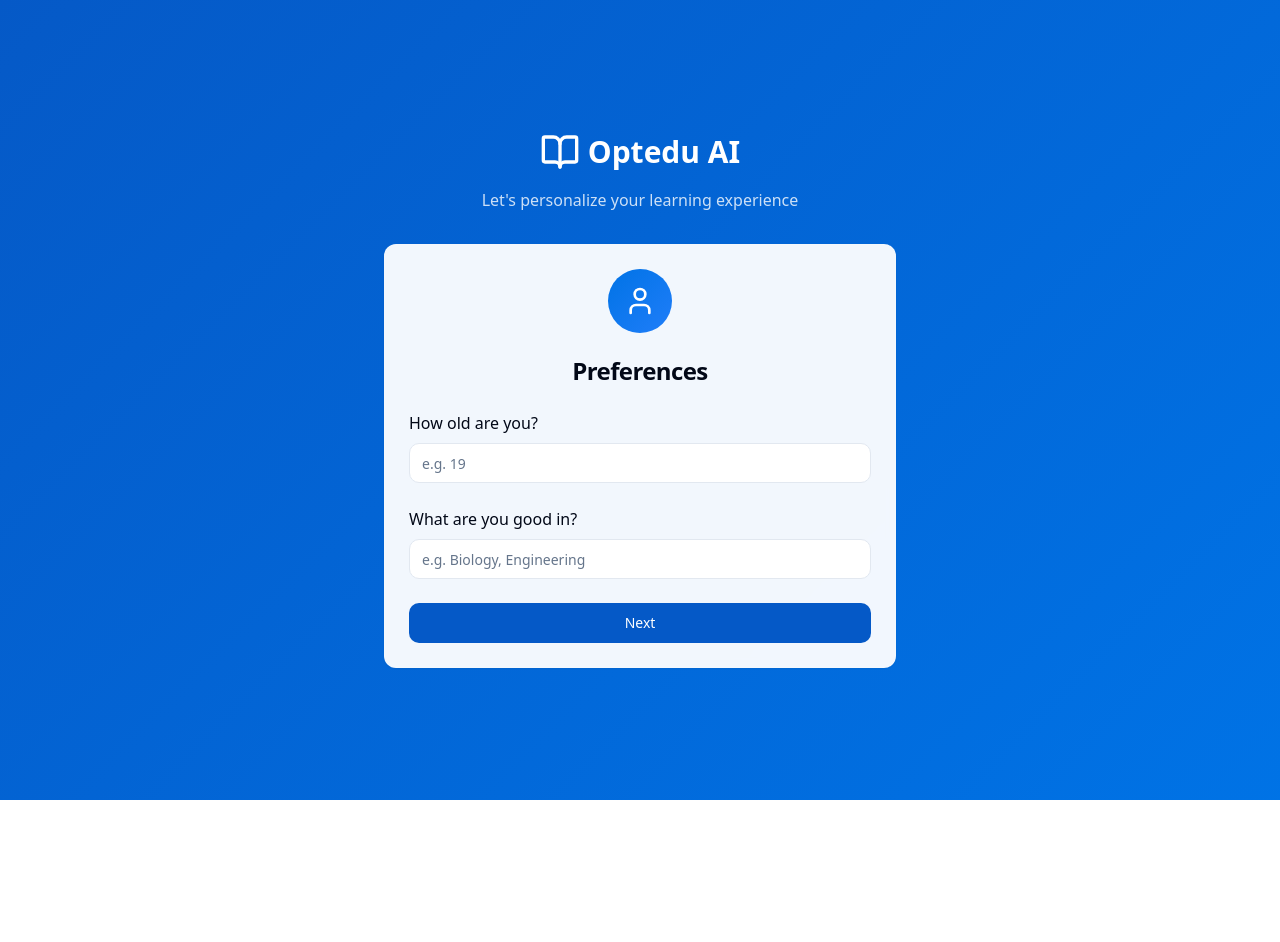
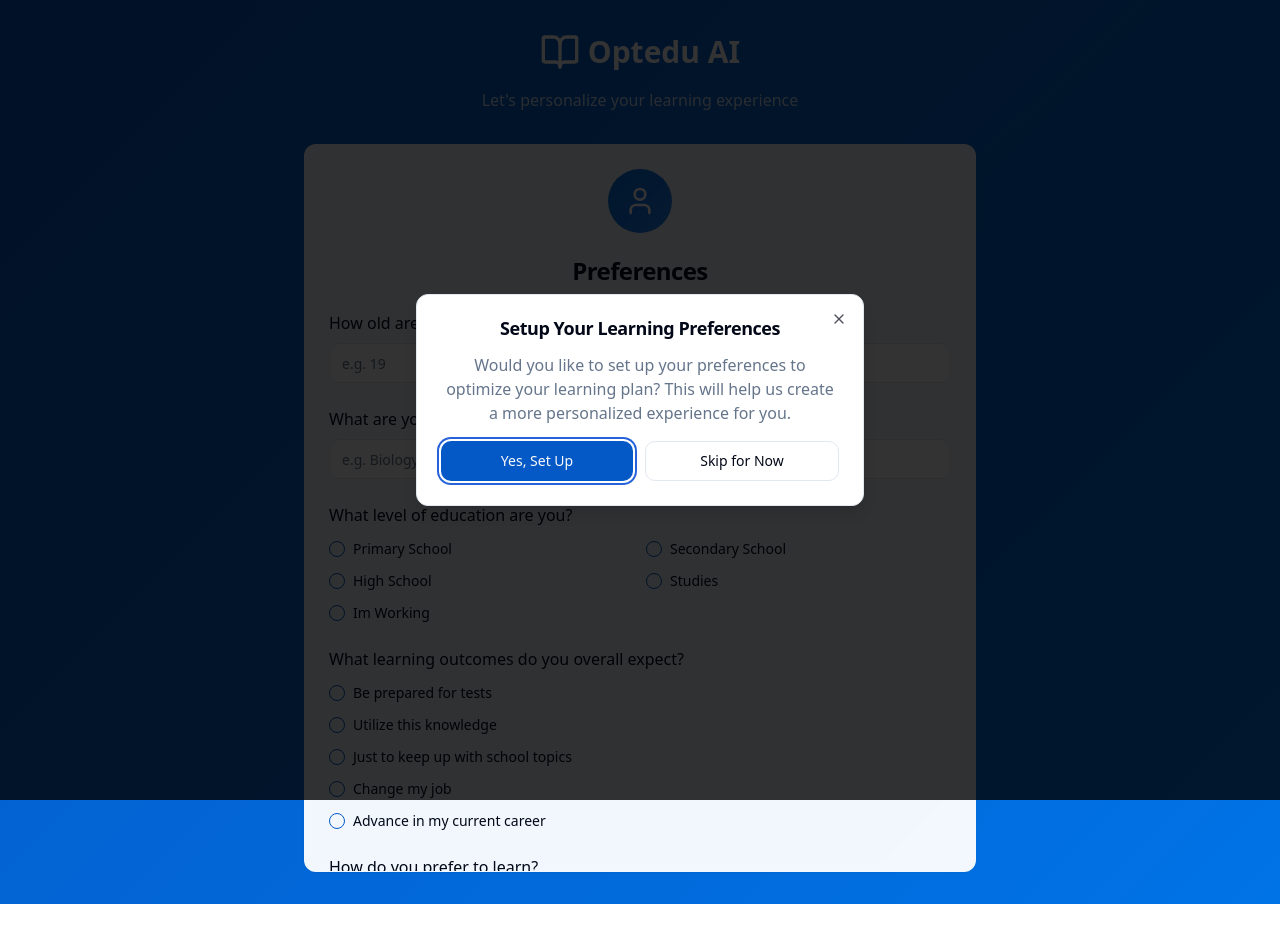
Before and after one commit to Olasty25/optedu-ai-tutor, a React (Vite) app: page /preferences in a window 1280 px wide. Shown: the top 942 px of the page. Before the commit the page ends 800 px from the top, so only its background shows below. Built offline with nearby package versions, Linux system fonts and the light colour scheme.

Commit message:
Add preferences popout and questions

```diff
--- a/src/pages/Preferences.tsx
+++ b/src/pages/Preferences.tsx
@@ -2,27 +2,82 @@ import { Button } from "@/components/ui/button";
 import { Input } from "@/components/ui/input";
 import { Label } from "@/components/ui/label";
 import { Card, CardContent, CardHeader, CardTitle } from "@/components/ui/card";
+import { Dialog, DialogContent, DialogHeader, DialogTitle } from "@/components/ui/dialog";
+import { Checkbox } from "@/components/ui/checkbox";
 import { BookOpen, User } from "lucide-react";
 import { Link, useNavigate } from "react-router-dom";
-import { useState } from "react";
+import { useState, useEffect } from "react";
 
 const Preferences = () => {
   const navigate = useNavigate();
+  const [showDialog, setShowDialog] = useState(true);
   const [age, setAge] = useState("");
   const [interests, setInterests] = useState("");
+  const [educationLevel, setEducationLevel] = useState<string[]>([]);
+  const [learningOutcomes, setLearningOutcomes] = useState<string[]>([]);
+  const [learningPreferences, setLearningPreferences] = useState<string[]>([]);
+  const [challenges, setChallenges] = useState<string[]>([]);
+
+  const handleCheckboxChange = (value: string, setState: React.Dispatch<React.SetStateAction<string[]>>) => {
+    setState(prev =>
+      prev.includes(value)
+        ? prev.filter(item => item !== value)
+        : [...prev, value]
+    );
+  };
+
+  const handleDialogResponse = (setupPreferences: boolean) => {
+    setShowDialog(false);
+    if (!setupPreferences) {
+      navigate("/dashboard");
+    }
+  };
 
   const handleSubmit = (e: React.FormEvent) => {
     e.preventDefault();
     if (age && interests) {
       localStorage.setItem("userAge", age);
       localStorage.setItem("userInterests", interests);
+      localStorage.setItem("userEducationLevel", JSON.stringify(educationLevel));
+      localStorage.setItem("userLearningOutcomes", JSON.stringify(learningOutcomes));
+      localStorage.setItem("userLearningPreferences", JSON.stringify(learningPreferences));
+      localStorage.setItem("userChallenges", JSON.stringify(challenges));
       navigate("/dashboard");
     }
   };
 
   return (
-    <div className="min-h-screen bg-gradient-hero flex items-center justify-center px-4">
-      <div className="w-full max-w-lg">
+    <>
+      <Dialog open={showDialog} onOpenChange={() => {}}>
+        <DialogContent className="max-w-md">
+          <DialogHeader>
+            <DialogTitle className="text-center">Setup Your Learning Preferences</DialogTitle>
+          </DialogHeader>
+          <div className="space-y-4">
+            <p className="text-center text-muted-foreground">
+              Would you like to set up your preferences to optimize your learning plan? This will help us create a more personalized experience for you.
+            </p>
+            <div className="flex gap-3">
+              <Button
+                onClick={() => handleDialogResponse(true)}
+                className="flex-1"
+              >
+                Yes, Set Up
+              </Button>
+              <Button
+                variant="outline"
+                onClick={() => handleDialogResponse(false)}
+                className="flex-1"
+              >
+                Skip for Now
+              </Button>
+            </div>
+          </div>
+        </DialogContent>
+      </Dialog>
+
+      <div className="min-h-screen bg-gradient-hero flex items-center justify-center px-4 py-8">
+        <div className="w-full max-w-2xl">
           <div className="text-center mb-8">
             <Link to="/" className="inline-flex items-center space-x-2 mb-4">
               <BookOpen className="h-10 w-10 text-white" />
@@ -38,7 +93,7 @@ const Preferences = () => {
               </div>
               <CardTitle className="text-2xl">Preferences</CardTitle>
             </CardHeader>
-          <CardContent>
+            <CardContent className="max-h-[70vh] overflow-y-auto">
               <form onSubmit={handleSubmit} className="space-y-6">
                 <div>
                   <Label htmlFor="age" className="text-base font-medium">How old are you?</Label>
@@ -56,7 +111,7 @@ const Preferences = () => {
                   <Label htmlFor="interests" className="text-base font-medium">What are you good in?</Label>
                   <Input
                     id="interests"
-                  placeholder="e.g. Biology, Engineering"
+                    placeholder="e.g. Biology, Software Engineering, Pottery"
                     value={interests}
                     onChange={(e) => setInterests(e.target.value)}
                     className="mt-2"
@@ -64,17 +119,110 @@ const Preferences = () => {
                   />
                 </div>
 
+                <div>
+                  <Label className="text-base font-medium">What level of education are you?</Label>
+                  <div className="mt-3 grid grid-cols-2 gap-3">
+                    {[
+                      "Primary School",
+                      "Secondary School",
+                      "High School",
+                      "Studies",
+                      "Im Working"
+                    ].map(level => (
+                      <div key={level} className="flex items-center space-x-2">
+                        <Checkbox
+                          id={level}
+                          checked={educationLevel.includes(level)}
+                          onCheckedChange={() => handleCheckboxChange(level, setEducationLevel)}
+                        />
+                        <Label htmlFor={level} className="text-sm">{level}</Label>
+                      </div>
+                    ))}
+                  </div>
+                </div>
+
+                <div>
+                  <Label className="text-base font-medium">What learning outcomes do you overall expect?</Label>
+                  <div className="mt-3 grid grid-cols-1 gap-3">
+                    {[
+                      "Be prepared for tests",
+                      "Utilize this knowledge",
+                      "Just to keep up with school topics",
+                      "Change my job",
+                      "Advance in my current career"
+                    ].map(outcome => (
+                      <div key={outcome} className="flex items-center space-x-2">
+                        <Checkbox
+                          id={outcome}
+                          checked={learningOutcomes.includes(outcome)}
+                          onCheckedChange={() => handleCheckboxChange(outcome, setLearningOutcomes)}
+                        />
+                        <Label htmlFor={outcome} className="text-sm">{outcome}</Label>
+                      </div>
+                    ))}
+                  </div>
+                </div>
+
+                <div>
+                  <Label className="text-base font-medium">How do you prefer to learn?</Label>
+                  <div className="mt-3 grid grid-cols-1 gap-3">
+                    {[
+                      "Short, bite-sized lessons",
+                      "Practice based learning",
+                      "Step-by-step guides",
+                      "Stories and real world examples",
+                      "Visual explanations",
+                      "Explaining it to others",
+                      "Reading detailed notes",
+                      "Interactive tools"
+                    ].map(pref => (
+                      <div key={pref} className="flex items-center space-x-2">
+                        <Checkbox
+                          id={pref}
+                          checked={learningPreferences.includes(pref)}
+                          onCheckedChange={() => handleCheckboxChange(pref, setLearningPreferences)}
+                        />
+                        <Label htmlFor={pref} className="text-sm">{pref}</Label>
+                      </div>
+                    ))}
+                  </div>
+                </div>
+
+                <div>
+                  <Label className="text-base font-medium">Do you think any of these below may stop you?</Label>
+                  <div className="mt-3 grid grid-cols-1 gap-3">
+                    {[
+                      "Little time",
+                      "Lack of direction",
+                      "Hardship with maintaining focus",
+                      "Understanding complex things",
+                      "Hardship with finding necessary info",
+                      "Other"
+                    ].map(challenge => (
+                      <div key={challenge} className="flex items-center space-x-2">
+                        <Checkbox
+                          id={challenge}
+                          checked={challenges.includes(challenge)}
+                          onCheckedChange={() => handleCheckboxChange(challenge, setChallenges)}
+                        />
+                        <Label htmlFor={challenge} className="text-sm">{challenge}</Label>
+                      </div>
+                    ))}
+                  </div>
+                </div>
+
                 <Button
                   type="submit"
                   className="w-full bg-primary hover:bg-primary/90 text-white py-3"
                 >
-                Next
+                  Save
                 </Button>
               </form>
             </CardContent>
           </Card>
         </div>
       </div>
+    </>
   );
 };
 
```
Lines whose indentation alone changed are shown as unchanged.
